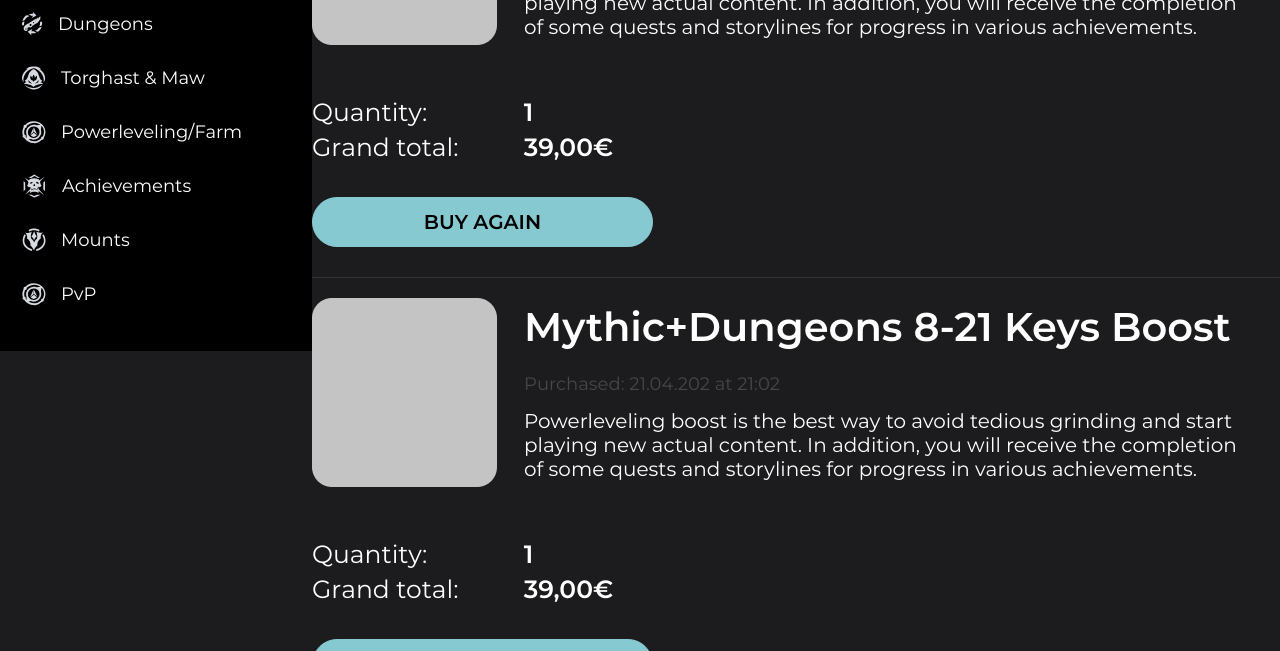
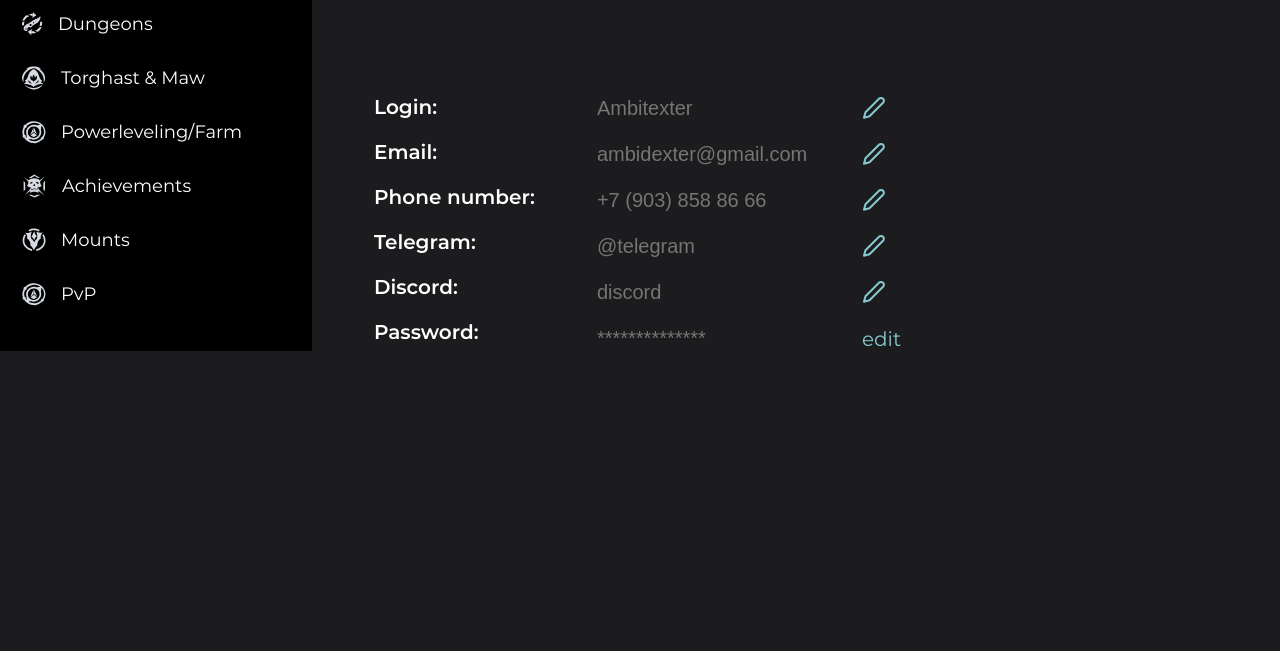
Before and after one commit to kram161/shop, a plain HTML site: page profile.html in a window 1280 px wide. Shown: the part 449-1100 px from the top of the page. Drawn offline with nearby package versions, Linux system fonts and the light colour scheme.

Commit message:
Update profile.html

```diff
--- a/profile.html
+++ b/profile.html
@@ -310,7 +310,7 @@
             <div class="profile-menu__purchase-history">Purchase history</div>
             <div class="profile-menu__referral-system">Реферальная система</div>
           </div>
-          <div class="personal ">
+          <div class="personal personal-active">
             <div class="personal-information">
               <div class="persona-information__main">
                 <div class="persona-information__main__image">
@@ -420,7 +420,7 @@
               </form>
             </div>
           </div>
-          <div class="purchase-history personal-active">
+          <div class="purchase-history">
             <div class="purchase-history__unit">
               <div class="purchase-history__unit__description">
                 <div class="purchase-history__unit__description__picture">
```
